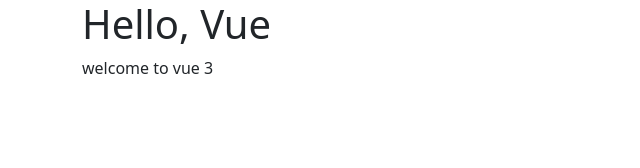
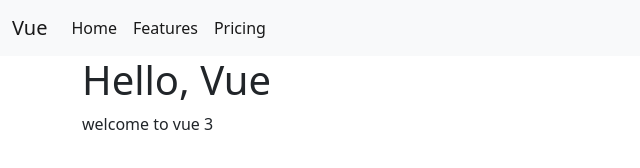
Before and after one commit to ize202/VUE3-BASICS, a plain HTML site: page index.html in a window 1280 px wide. Shown: the whole page, without its empty margins (0-640 px from the left). Drawn offline with nearby package versions, Linux system fonts and the light colour scheme.

Commit message:
Added a nav bar

```diff
--- a/index.html
+++ b/index.html
@@ -9,12 +9,35 @@
     <link href="https://cdn.jsdelivr.net/npm/bootstrap@5.0.2/dist/css/bootstrap.min.css" rel="stylesheet" integrity="sha384-EVSTQN3/azprG1Anm3QDgpJLIm9Nao0Yz1ztcQTwFspd3yD65VohhpuuCOmLASjC" crossorigin="anonymous">
 </head>
 <body>
+    <nav class="navbar navbar-expand-lg navbar-light bg-light">
+        <div class="container-fluid">
+          <a class="navbar-brand" href="#">Vue</a>
+          <button class="navbar-toggler" type="button" data-bs-toggle="collapse" data-bs-target="#navbarNav" aria-controls="navbarNav" aria-expanded="false" aria-label="Toggle navigation">
+            <span class="navbar-toggler-icon"></span>
+          </button>
+          <div class="collapse navbar-collapse" id="navbarNav">
+            <ul class="navbar-nav">
+              <li v-for="link in links" class="nav-item">
+                <a class="nav-link active" aria-current="page" href="#">{{link}}</a>
+              </li>
+            </ul>
+          </div>
+        </div>
+      </nav>
     <div id="content" class="container">
         <h1>{{ pageTitle }}</h1>
         <p>{{ content}}</p>
     </div>
 
     <script>
+        Vue.createApp({
+            data() {
+                return {
+                    links: ['Home', 'Features', 'Pricing']
+                };
+            }
+        }).mount('nav');
+
         Vue.createApp({
             data() {
                 return {
```
